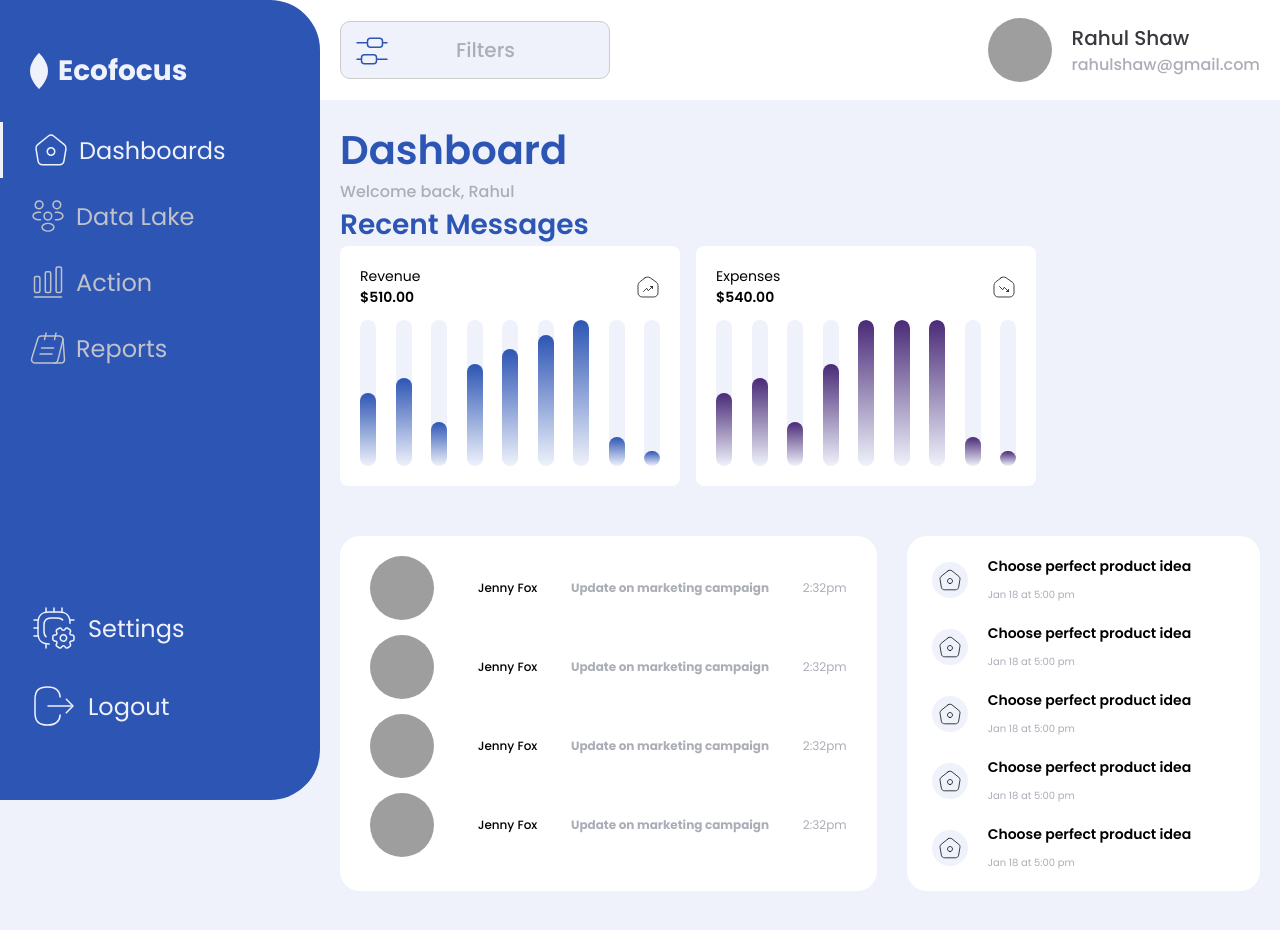
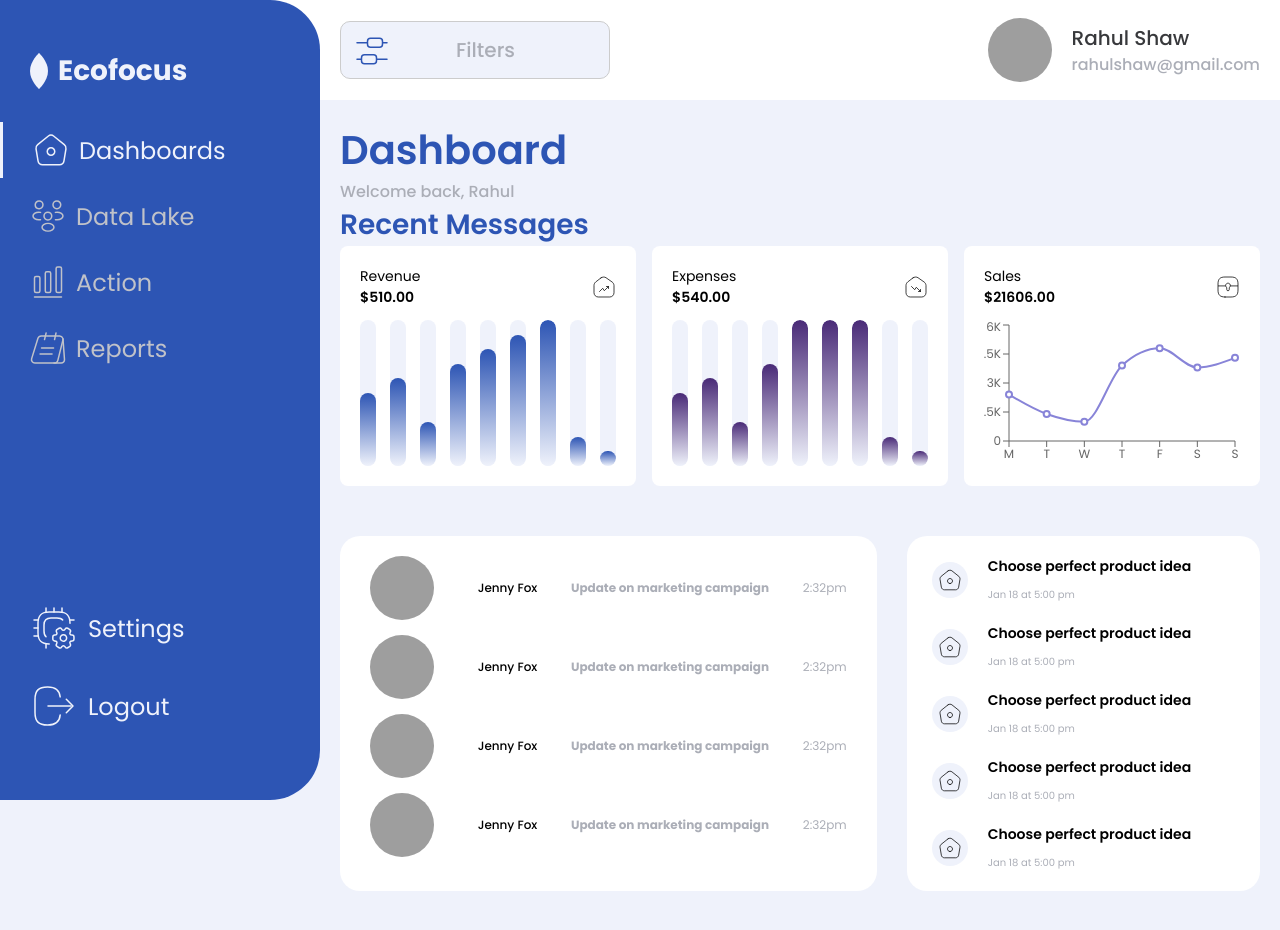
Before and after one commit to prableen14/Business-1-Alchimetis, a React (Create React App) app: page /dashboard in a window 1280 px wide. Shown: the top 930 px of the page. Built offline with nearby package versions, Linux system fonts and the light colour scheme; grey boxes are pictures that could not be loaded.

Commit message:
add line graph

```diff
--- a/package.json
+++ b/package.json
@@ -13,6 +13,7 @@
     "react-dom": "^18.2.0",
     "react-router-dom": "^6.17.0",
     "react-scripts": "5.0.1",
+    "recharts": "^2.9.0",
     "scss": "^0.2.4",
     "web-vitals": "^2.1.4"
   },
--- /dev/null
+++ b/src/atoms/LineGraph/index.js
@@ -0,0 +1,56 @@
+import React from "react";
+import {
+  LineChart,
+  Line,
+  ResponsiveContainer,
+  XAxis,
+  YAxis,
+  Tooltip,
+} from "recharts";
+
+import "./style.scss";
+
+import Store from "../../assets/images/Store.svg";
+
+const formatter = Intl.NumberFormat("en", { notation: "compact" });
+
+export default function LineGraph({ data, label }) {
+  return (
+    <div className="histogram">
+      <div className="histogram-header">
+        <div className="histogram-header-value-wrapper">
+          <div className="histogram-header-title">{label}</div>
+          <div className="histogram-header-value">
+            $
+            {data
+              .reduce((prev, curr) => prev + curr.sales, 0)
+              .toFixed(2)
+              .toLocaleString()}
+          </div>
+        </div>
+
+        <img src={Store} alt="Store icon" className="histogram-header-icon" />
+      </div>
+
+      <div className="histogram-chart">
+        <ResponsiveContainer width="100%" height="100%">
+          <LineChart width={300} height={100} data={data}>
+            <XAxis dataKey="day" tickFormatter={(tick) => tick[0]} />
+            <YAxis
+              tickFormatter={(tick) => formatter.format(tick)}
+              width={20}
+            />
+            <Tooltip />
+
+            <Line
+              type="monotone"
+              dataKey="sales"
+              stroke="#8884d8"
+              strokeWidth={2}
+            />
+          </LineChart>
+        </ResponsiveContainer>
+      </div>
+    </div>
+  );
+}
--- /dev/null
+++ b/src/atoms/LineGraph/style.scss
@@ -0,0 +1,83 @@
+@import "../../index.scss";
+
+.histogram {
+  padding: 20px;
+  display: flex;
+  align-items: center;
+  font-size: 12px;
+  background-color: $white;
+  width: 300px;
+  height: 200px;
+  flex-direction: column;
+  border-radius: 8px;
+  gap: 12px;
+
+  &-header {
+    display: flex;
+    flex-direction: row;
+    width: 100%;
+    justify-content: space-between;
+    align-items: center;
+
+    &-value-wrapper {
+      display: flex;
+      flex-direction: column;
+    }
+
+    &-value {
+      font-size: 14px;
+      font-weight: 600;
+    }
+
+    &-title {
+      font-size: 14px;
+    }
+
+    &-icon {
+      width: 24px;
+      height: 24px;
+
+      svg {
+        color: $primary-blue;
+      }
+    }
+  }
+
+  &-chart {
+    display: flex;
+    flex-direction: row;
+    width: 100%;
+    height: 100%;
+    justify-content: space-between;
+
+    &-bar-container {
+      height: 100%;
+      background-color: $secondary-blue;
+      border-radius: 8px;
+      overflow: hidden;
+      width: 16px;
+      display: flex;
+      align-items: flex-end;
+
+      &-bar-blue {
+        background: linear-gradient(
+          to top,
+          $secondary-blue 0%,
+          $primary-blue 100%
+        );
+        border-radius: 8px;
+        width: 100%;
+      }
+
+      &-bar-purple {
+        background: linear-gradient(
+          to top,
+          $secondary-blue 0%,
+          $primary-purple 100%
+        );
+        border-radius: 8px;
+        width: 100%;
+      }
+    }
+  }
+}
--- a/src/components/Dashboard/dashboard.js
+++ b/src/components/Dashboard/dashboard.js
@@ -3,6 +3,7 @@ import { Filter, Profile } from "../../atoms/index.js";
 import { Title, TextAndImage, MessagePreview } from "../../atoms/index.js";
 import homeSvg from "../../assets/images/HomeDark.svg";
 import Histogram from "../../atoms/Histogram/index.js";
+import LineGraph from "../../atoms/LineGraph/index.js";
 import "./style.scss";
 
 const Dashboard = (props) => {
@@ -23,6 +24,40 @@ const Dashboard = (props) => {
           label="Expenses"
           trend="down"
           color="purple"
+        />
+
+        <LineGraph
+          data={[
+            {
+              day: "Monday",
+              sales: 2400,
+            },
+            {
+              day: "Tuesday",
+              sales: 1398,
+            },
+            {
+              day: "Wednesday",
+              sales: 1000,
+            },
+            {
+              day: "Thursday",
+              sales: 3908,
+            },
+            {
+              day: "Friday",
+              sales: 4800,
+            },
+            {
+              day: "Saturday",
+              sales: 3800,
+            },
+            {
+              day: "Sunday",
+              sales: 4300,
+            },
+          ]}
+          label="Sales"
         />
       </div>
 
```
